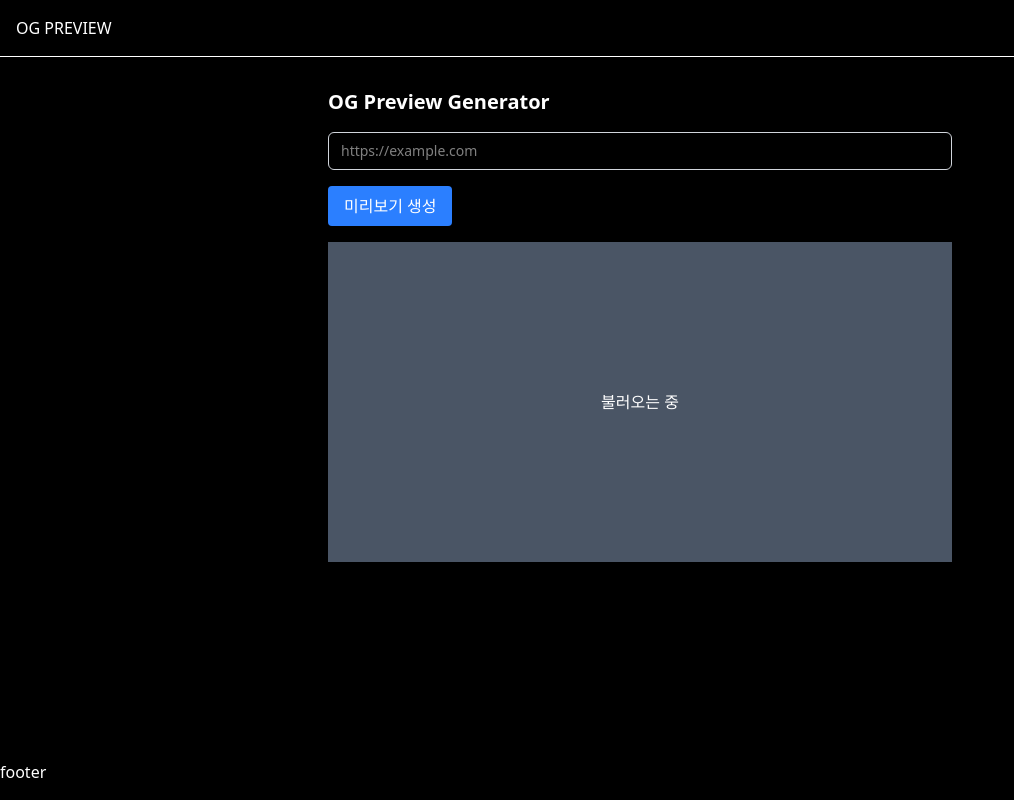
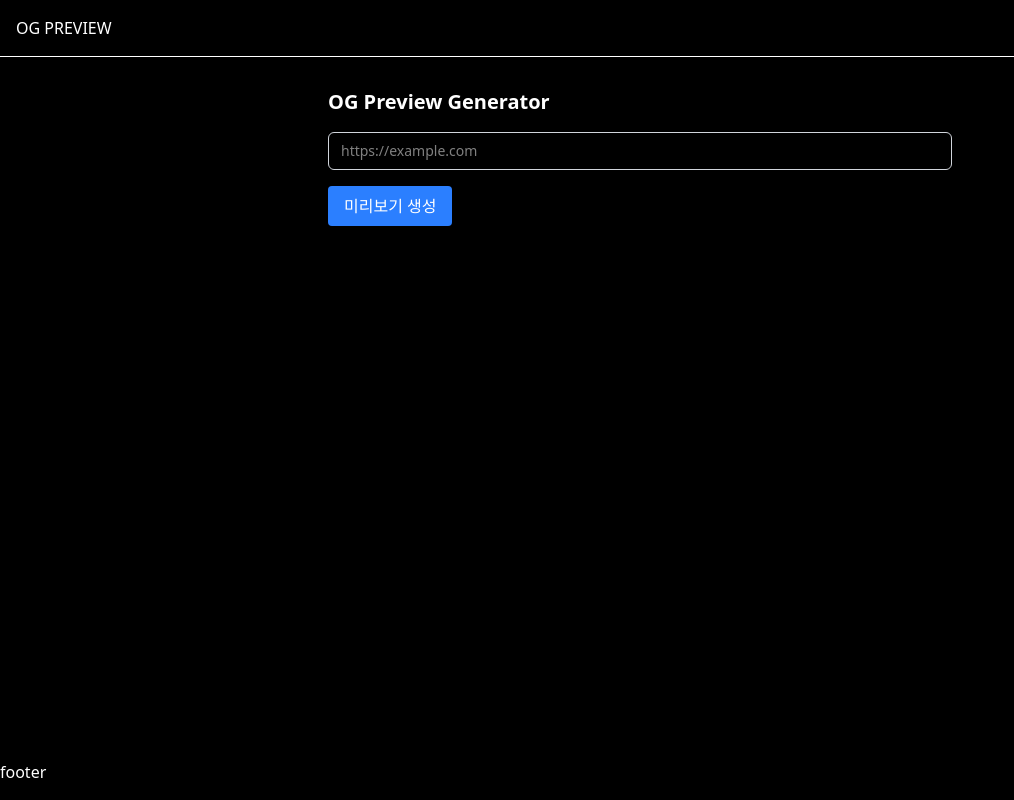
Before and after one commit to sohee-an/og-preview, a Next.js app: page / in a window 1280 px wide. Shown: the whole page, without its empty margins (0-1014 px from the left). Built offline with nearby package versions, Linux system fonts and the light colour scheme.

Commit message:
feat: preview 부분 수정

```diff
--- a/src/components/home/URLPreview.tsx
+++ b/src/components/home/URLPreview.tsx
@@ -59,8 +59,8 @@ export default function OGPreview() {
           {isLoading ? "로딩중" : "미리보기 생성"}
         </button>
       </form>
-      <Loading />
-      {/* {preview && <Preview preview={preview} isLoading={isLoading} />} */}
+
+      {preview && <Preview preview={preview} isLoading={isLoading} />}
     </div>
   );
 }
```
